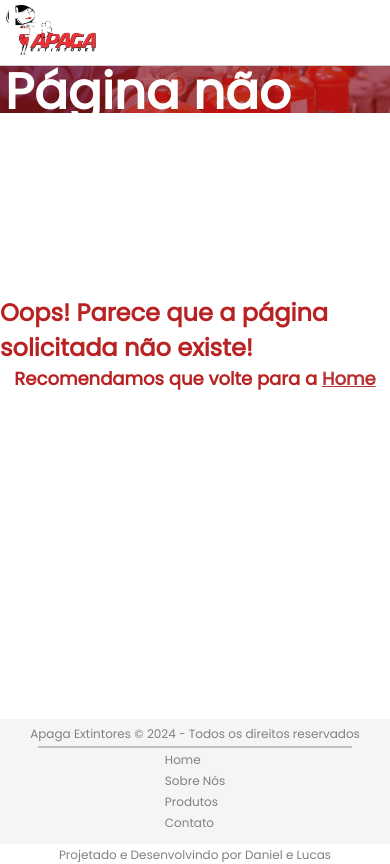
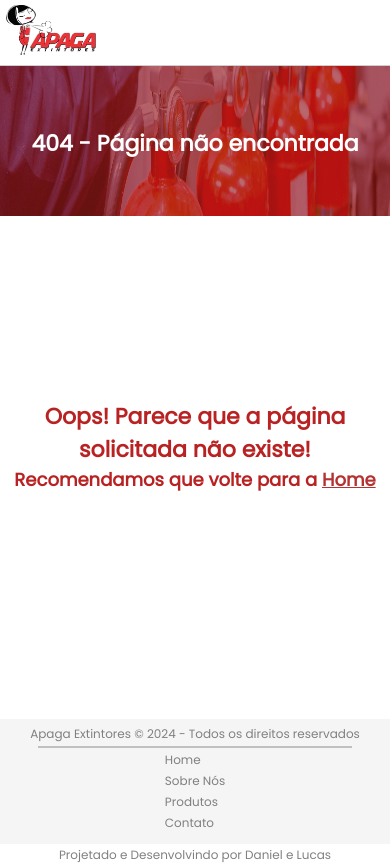
Before and after one commit to Daniel10013/site-extintores, a PHP site: page /site-extintores/404 in a window 390 px wide. Run offline with PHP 8.4, Linux system fonts and the light colour scheme.

Commit message:
Correcoes finais

```diff
--- a/App/lib/Mail/Mailer.php
+++ b/App/lib/Mail/Mailer.php
@@ -59,10 +59,8 @@ class Mailer{
 
             //Recipients
             $mail->setFrom('contato@apagaextintores.com.br', 'E-mails Apaga Extintores');
-            $mail->addAddress('daniel.filipesoarescv@gmail.com', $this->senderName);
+            $mail->addAddress($this->mail, $this->senderName);
             $mail->addReplyTo($this->from);
-            // $mail->addCC('cc@example.com');
-            // $mail->addBCC('bcc@example.com');
 
             //Content
             $mail->isHTML(true);
--- a/App/view/404.php
+++ b/App/view/404.php
@@ -38,7 +38,7 @@
     <main>
         <div class="banner">
             <img src="<?= ASSETS_DIR ?>img/banner.png" alt="Banner" style="width: 100%;">
-            <h1>Erro 404 - Página não encontrada</h1>
+            <h1>404 - Página não encontrada</h1>
         </div>
         <div class="page-content">
             <h1>Oops! Parece que a página solicitada não existe!</h1>
--- a/App/view/assets/css/404.css
+++ b/App/view/assets/css/404.css
@@ -50,3 +50,44 @@ footer{
     width: 100%;
     bottom: 0;
 }
+
+@media screen and (max-width: 865px){
+    main{
+        & .banner h1{
+            font-size: 30px;
+        }
+    }
+}
+
+@media screen and (max-width: 650px){
+    main{
+        & .banner img{
+            height: 150px;
+        }
+
+        & .banner h1{
+            width: 100%;
+            font-size: 22px;
+            text-align: center;
+        }
+
+        & .page-content{
+
+            & h1{
+                width: 100%;
+                text-align: center;
+                font-size: 22px;
+            }
+
+            & a{
+                color: rgb(180, 50, 50);
+                text-decoration: underline;
+                transition: 0.2s;
+            }
+
+            & a:hover{
+                color: black;
+            }
+        }
+    }
+}
--- a/App/view/assets/css/admin/index.css
+++ b/App/view/assets/css/admin/index.css
@@ -193,6 +193,9 @@ main{
         & .nothing-here{
             width: 100%;
             height: 200px;
+            border: solid 1px rgba(131, 131, 131, 0.158);
+            border-bottom-left-radius: 10px;
+            border-bottom-right-radius: 10px;
             color: #343434;
             font-weight: 400;
             display: flex;
```
Also changed, not shown: App/view/admin/index.php (+18 -22 lines).
